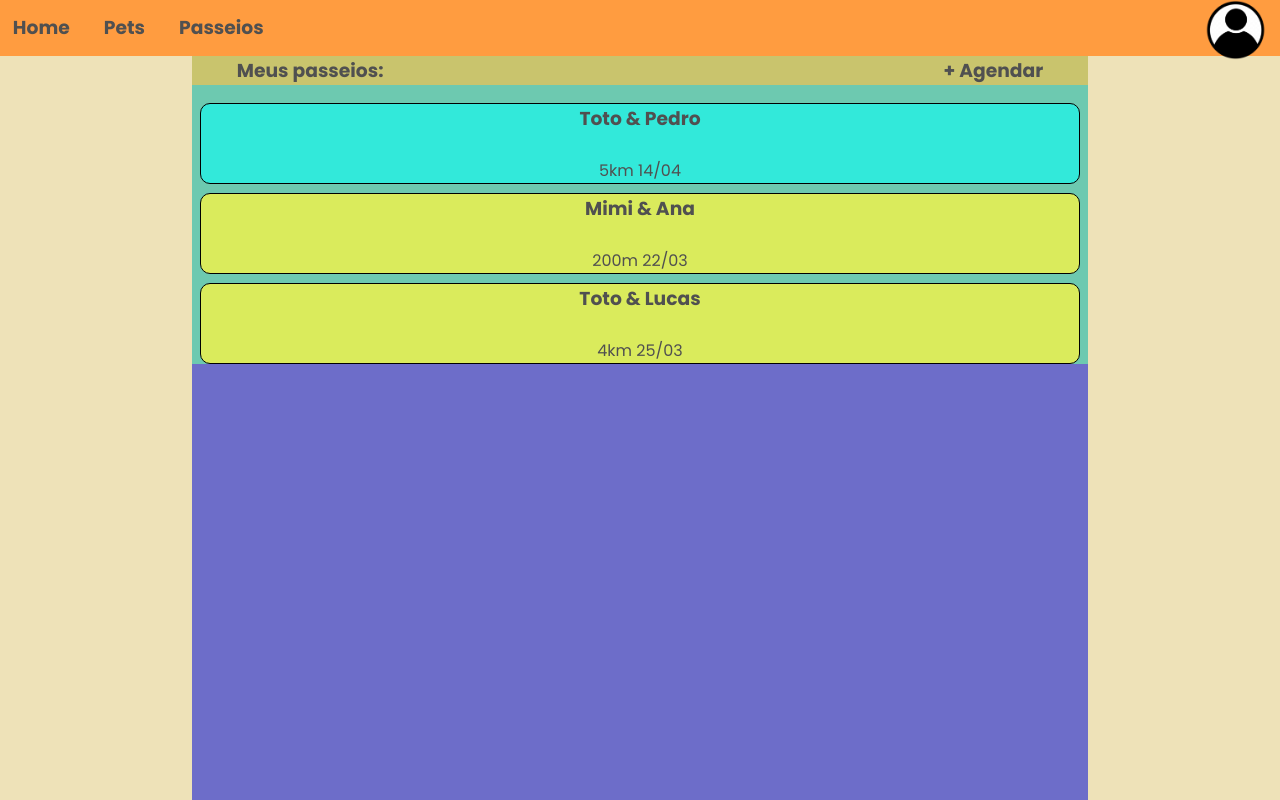
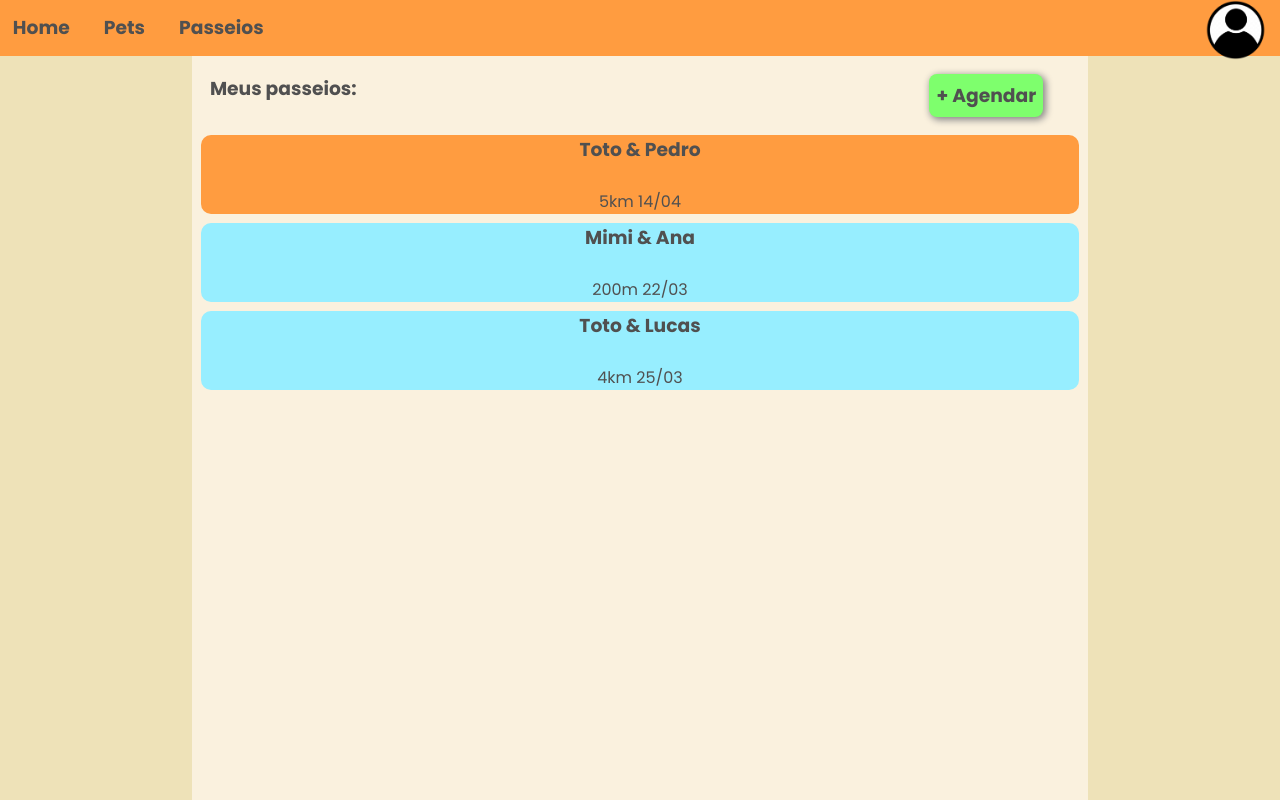
Before and after one commit to ICEI-PUC-Minas-CC-TI/plmg-cc-ti2-2024-1-g30-walk-buddy, a plain HTML site: page Codigo/walksource/passeios.html in a window 1280 px wide. Drawn offline with Linux system fonts and the light colour scheme.

Commit message:
Padronizando cores das telas

```diff
--- a/Codigo/walksource/passeios.css
+++ b/Codigo/walksource/passeios.css
@@ -9,7 +9,7 @@ input{
     padding: 5px;
 }
 .tela{
-    background-color: rgb(109, 109, 201);
+    background-color: var(--laranjaClaro);
     margin: auto;
     max-width: 70%;
     height: 93vh;
@@ -26,29 +26,32 @@ input{
     justify-content: space-between;
 }
 .lista{
-    background-color: rgb(109, 201, 176);
     display: block;
     margin:auto;
     padding-top: 2%;
 }
 .itemLista{
-    background-color: rgb(109, 201, 130);
-    border:1px solid black;
     border-radius: 10px;
     width: 98%;
     margin:auto;
     margin-bottom: 1%;
 }
 .titulo{
-    background-color: rgb(201, 196, 109);
     display: flex;
     justify-content: space-between;
-    padding-left: 5%;
+    padding-top: 2%;
+    padding-left: 2%;
     padding-right: 5%;
 }
 .itemFuturo{
-    background-color: rgb(50, 233, 218);
+    background-color: var(--laranja);
 }
 .itemPassado{
-    background-color: rgb(218, 235, 92);
+    background-color: var(--azul);
 }
+.botaoAdd{
+    background-color: var(--verde);
+    padding: 7px;
+    border-radius: 8px;
+    box-shadow: 2px 2px 7px 1px var(--cinzaClaro);
+}
--- a/Codigo/walksource/passeios.html
+++ b/Codigo/walksource/passeios.html
@@ -15,7 +15,7 @@
 <body>
     <div class="barraNavegacao">
         <div class="options">
-            <a href="passeios.html">
+            <a href="home.html">
                 <h3>Home</h3>
             </a>
             <a href="pets.html">
@@ -33,7 +33,9 @@
     <div class="tela">
         <div class="titulo">
             <h3>Meus passeios:</h3>
-            <h3>+ Agendar</h3>
+            <div class="botaoAdd">
+                <h3>+ Agendar</h3>
+            </div>
         </div>
         <div class="lista">
             <div class="itemLista itemFuturo">
--- a/Codigo/walksource/perfil.css
+++ b/Codigo/walksource/perfil.css
@@ -9,7 +9,7 @@ input{
     padding: 5px;
 }
 .tela{
-    background-color: rgb(109, 109, 201);
+    background-color: var(--laranjaClaro);
     margin: auto;
     max-width: 70%;
     height: 93vh;
@@ -29,9 +29,7 @@ input{
 }
 .informacoes{
     padding-top: 8%;
-    background-color: rgb(109, 201, 176);
 }
 .nome{
     font-size:larger;
-    background-color: rgb(109, 201, 176);
 }
--- a/Codigo/walksource/pets.css
+++ b/Codigo/walksource/pets.css
@@ -9,7 +9,7 @@ input{
     padding: 5px;
 }
 .tela{
-    background-color: rgb(109, 109, 201);
+    background-color: var(--laranjaClaro);
     margin: auto;
     max-width: 70%;
     height: 93vh;
@@ -26,13 +26,12 @@ input{
     justify-content: space-between;
 }
 .lista{
-    background-color: rgb(109, 201, 176);
     display: block;
     margin:auto;
     padding-top: 2%;
 }
 .itemLista{
-    background-color: rgb(109, 201, 130);
+    background-color: var(--azul);
     border:1px solid black;
     border-radius: 10px;
     width: 98%;
@@ -40,9 +39,15 @@ input{
     margin-bottom: 1%;
 }
 .titulo{
-    background-color: rgb(201, 196, 109);
     display: flex;
     justify-content: space-between;
-    padding-left: 5%;
+    padding-top: 2%;
+    padding-left: 2%;
     padding-right: 5%;
 }
+.botaoAdd{
+    background-color: var(--verde);
+    padding: 7px;
+    border-radius: 8px;
+    box-shadow: 2px 2px 7px 1px var(--cinzaClaro);
+}
--- a/Codigo/walksource/style.css
+++ b/Codigo/walksource/style.css
@@ -1,9 +1,11 @@
 :root {
     --cinza: #505050;
+    --cinzaClaro: #888;
     --laranja: #ff9c40;
     --laranjaClaro: #faf1de;
     --areia: #eee2b8;
     --azul: #97eeff;
+    --verde:rgb(126, 255, 109);
 }
 *{
     margin: 0;
```
Also changed, not shown: Codigo/walksource/cadastro.css (added, +20 -0 lines), Codigo/walksource/cadastro.html (+2 -1 lines), Codigo/walksource/index.css (+27 -12 lines), Codigo/walksource/index.html (+3 -2 lines), Codigo/walksource/pets.html (+3 -1 lines), Codigo/walksource/assets/dog.png (added).
